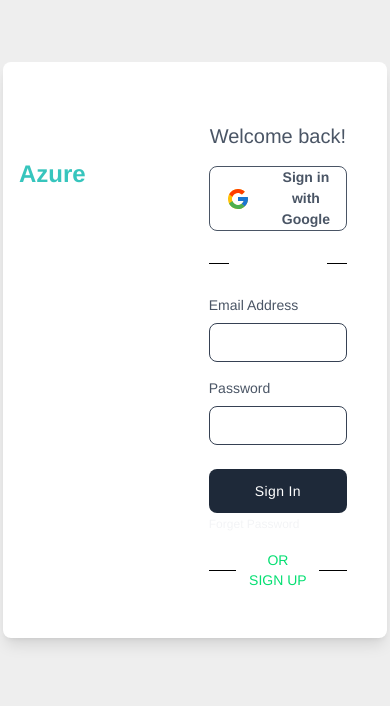
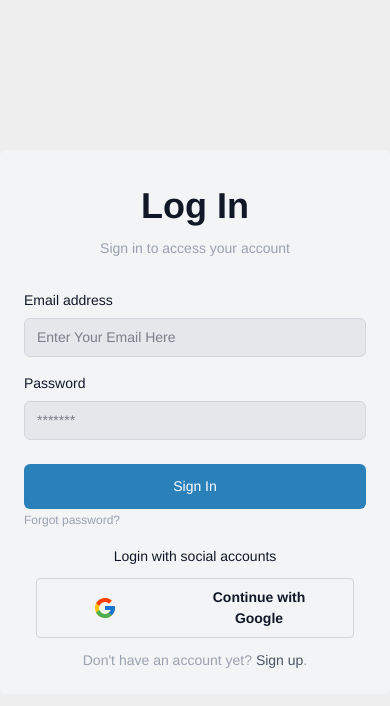
Before and after one commit to shamim-hossain008/azure-nest-client, a React (Vite) app: page /login in a window 390 px wide. Shown: the top 706 px of the page. Built offline with nearby package versions, Linux system fonts and the light colour scheme; no server answers.

Commit message:
fixed sing up & log in

```diff
--- a/src/Components/SocialLogin/SocialLogin.jsx
+++ b/src/Components/SocialLogin/SocialLogin.jsx
@@ -3,9 +3,9 @@ const SocialLogin = () => {
     <div>
       <button
         href="#"
-        className="flex items-center justify-center mt-4 text-gray-600 transition-colors duration-300 transform border rounded-lg dark:border-gray-700 dark:text-gray-200 hover:bg-gray-50 dark:hover:bg-gray-600"
+        className="disabled:cursor-not-allowed flex justify-center items-center space-x-2 rounded border m-3 p-2 border-gray-300 border-rounded cursor-pointer gap-0 "
       >
-        <div className="px-4 py-2">
+        <div className="px-12">
           <svg className="w-6 h-6" viewBox="0 0 40 40">
             <path
               d="M36.3425 16.7358H35V16.6667H20V23.3333H29.4192C28.045 27.2142 24.3525 30 20 30C14.4775 30 10 25.5225 10 20C10 14.4775 14.4775 9.99999 20 9.99999C22.5492 9.99999 24.8683 10.9617 26.6342 12.5325L31.3483 7.81833C28.3717 5.04416 24.39 3.33333 20 3.33333C10.7958 3.33333 3.33335 10.7958 3.33335 20C3.33335 29.2042 10.7958 36.6667 20 36.6667C29.2042 36.6667 36.6667 29.2042 36.6667 20C36.6667 18.8825 36.5517 17.7917 36.3425 16.7358Z"
@@ -27,7 +27,7 @@ const SocialLogin = () => {
         </div>
 
         <span className="w-5/6 px-4 font-bold text-center">
-          Sign in with Google
+          Continue with Google
         </span>
       </button>
     </div>
--- a/src/pages/Home/Banner/Banner.jsx
+++ b/src/pages/Home/Banner/Banner.jsx
@@ -43,7 +43,7 @@ const Banner = () => {
         {rooms.map((room) => (
           <SwiperSlide key={room._id}>
             <img
-              className="w-full h-96 mx-auto rounded-xl  overflow-hidden object-cover"
+              className="w-full h-4/5 mx-auto rounded-xl  overflow-hidden object-cover"
               src={room?.image}
             />
           </SwiperSlide>
--- a/src/pages/Home/Home/Home.jsx
+++ b/src/pages/Home/Home/Home.jsx
@@ -8,7 +8,7 @@ const Home = () => {
       <Helmet>
         <title>Azure-Nest | Vacation Home</title>
       </Helmet>
-      <div className=" w-full h-96 mt-0">
+      <div className=" w-full h-96 mt-0 ">
         <Banner />
       </div>
       <div>
--- a/src/pages/Login/Login.jsx
+++ b/src/pages/Login/Login.jsx
@@ -10,82 +10,56 @@ const Login = () => {
       <Helmet>
         <title>Azure-Nest | Login</title>
       </Helmet>
-      <div className="hero h-[700px]">
-        <div className="flex w-full max-w-sm mx-auto overflow-hidden bg-white rounded-lg shadow-lg dark:bg-gray-400 lg:max-w-4xl p-4">
-          <div class="flex items-center h-full lg:px-20 ">
-            <div>
-              <h2 class="text-2xl py-20 font-bold text-white sm:text-3xl">
-                <span className="text-[#37c5bd]">Azure</span>-
-                <span className="">Nest</span>
-              </h2>
-
-              <p class="max-w-xl text-white">
-                Enter your credentials to access your dashboard and stay updated
-                on your contests.
+      <div className="flex justify-center items-center min-h-screen">
+        <div className="flex flex-col max-w-md p-6 rounded-md sm:p-10 bg-gray-100 text-gray-900">
+          <div className="mb-8 text-center">
+            <h1 className="my-3 text-4xl font-bold">Log In</h1>
+            <p className="text-sm text-gray-400">
+              Sign in to access your account
             </p>
           </div>
-          </div>
-          <div className="w-full px-6 py-8 md:px-8 lg:w-1/2">
-            <p className="mt-3 text-xl text-center text-gray-600 dark:text-gray-200">
-              Welcome back!
-            </p>
-
-            <SocialLogin />
-
-            <form
-            // onSubmit={handleLogin}
-            >
-              <div className="flex items-center justify-between mt-4">
-                <span className="w-1/5 border-b dark:border-gray-500 lg:w-1/4"></span>
-
-                <p className="text-xs text-center text-white uppercase">
-                  or login with email
-                </p>
-
-                <span className="w-1/5 border-b  lg:w-1/4"></span>
-              </div>
-
-              <div className="mt-4">
-                <label
-                  className="block mb-2 text-sm font-medium text-gray-600 dark:text-gray-200"
-                  for="LoggingEmailAddress"
-                >
-                  Email Address
+          <form className="space-y-6 ng-untouched ng-pristine ng-valid">
+            <div className="space-y-4">
+              <div>
+                <label htmlFor="email" className="block mb-2 text-sm">
+                  Email address
                 </label>
                 <input
-                  id="LoggingEmailAddress"
-                  className="block w-full px-4 py-2 text-gray-700 bg-white border rounded-lg dark:bg-gray-800 dark:text-gray-300 dark:border-gray-600 focus:border-blue-400 focus:ring-opacity-40 dark:focus:border-blue-300 focus:outline-none focus:ring focus:ring-blue-300"
                   type="email"
                   name="email"
-                  onBlur={(e) => setEmail(e.target.value)}
+                  id="email"
+                  required
+                  placeholder="Enter Your Email Here"
+                  className="w-full px-3 py-2 border rounded-md border-gray-300 focus:outline-rose-500 bg-gray-200 text-gray-900"
+                  data-temp-mail-org="0"
                 />
               </div>
-
-              <div className="mt-4">
               <div>
-                  <label
-                    className="block mb-2 text-sm font-medium text-gray-600 dark:text-gray-200"
-                    for="loggingPassword"
-                  >
+                <div className="flex justify-between">
+                  <label htmlFor="password" className="text-sm mb-2">
                     Password
                   </label>
                 </div>
-
                 <input
-                  id="loggingPassword"
-                  className="block w-full px-4 py-2 text-gray-700 bg-white border rounded-lg dark:bg-gray-800 dark:text-gray-300 dark:border-gray-600 focus:border-blue-400 focus:ring-opacity-40 dark:focus:border-blue-300 focus:outline-none focus:ring focus:ring-blue-300"
                   type="password"
                   name="password"
+                  autoComplete="current-password"
+                  id="password"
+                  required
+                  placeholder="*******"
+                  className="w-full px-3 py-2 border rounded-md border-gray-300 focus:outline-rose-500 bg-gray-200 text-gray-900"
                 />
               </div>
+            </div>
 
-              <div className="mt-6">
+            <div>
               <button
                 disabled={loading}
-                  className="w-full px-6 py-3 text-sm font-medium tracking-wide text-white capitalize transition-colors duration-300 transform bg-gray-800 rounded-lg hover:bg-gray-700 focus:outline-none focus:ring focus:ring-gray-300 focus:ring-opacity-50"
+                type="submit"
+                className="bg-[#2A80B9] w-full rounded-md py-3 text-white"
               >
                 {loading ? (
-                    <ImSpinner9 className="animate-spin m-auto text-green-600" />
+                  <TbFidgetSpinner className="animate-spin m-auto" />
                 ) : (
                   "Sign In"
                 )}
@@ -93,29 +67,32 @@ const Login = () => {
             </div>
           </form>
           <div className="space-y-1">
-              <button
-                // onClick={handleResetPassword}
-                className="text-xs hover:underline hover:text-[#37c5bd] text-gray-100"
-              >
-                Forget Password
+            <button className="text-xs hover:underline hover:text-rose-500 text-gray-400">
+              Forgot password?
             </button>
           </div>
+          <div className="flex items-center pt-4 space-x-1">
+            <div className="flex-1 h-px sm:w-16 dark:bg-gray-700"></div>
+            <p className="px-3 text-sm dark:text-gray-400">
+              Login with social accounts
+            </p>
+            <div className="flex-1 h-px sm:w-16 dark:bg-gray-700"></div>
+          </div>
 
-            <div className="flex items-center justify-between mt-4">
-              <span className="w-1/5 border-b dark:border-gray-600 md:w-1/4"></span>
+          <div>
+            <SocialLogin />
+          </div>
 
+          <p className="px-6 text-sm text-center text-gray-400">
+            Don&apos;t have an account yet?{" "}
             <Link
               to="/signUp"
-                href="#"
-                className="text-sm uppercase text-center text-green-400 hover:underline"
+              className="hover:underline hover:text-rose-500 text-gray-600"
             >
-                or <br />
-                Sign Up
+              Sign up
             </Link>
-
-              <span className="w-1/5 border-b dark:border-gray-600 md:w-1/4"></span>
-            </div>
-          </div>
+            .
+          </p>
         </div>
       </div>
     </>
--- a/src/pages/SignUp/SignUp.jsx
+++ b/src/pages/SignUp/SignUp.jsx
@@ -12,129 +12,110 @@ const SignUp = () => {
         <title>Azure-Nest | SignUp </title>
       </Helmet>
       <section className="hero h-[700px]">
-        <div className="flex w-full max-w-sm mx-auto overflow-hidden  rounded-lg shadow-lg dark:bg-gray-400 lg:max-w-4xl p-4">
-          <div class="flex items-center h-full lg:px-20 ">
+        <div className="flex justify-center items-center min-h-screen">
+          <div className="flex flex-col max-w-md p-6 rounded-md sm:p-10 bg-gray-100 text-gray-900">
+            <div className="mb-8 text-center">
+              <h1 className="my-3 text-4xl font-bold">Sign Up</h1>
+              <p className="text-sm text-gray-400">Welcome to StayVista</p>
+            </div>
+            <form className="space-y-6">
+              <div className="space-y-4">
                 <div>
-              <h2 className="  text-2xl py-20 font-bold text-white sm:text-3xl">
-                <span className="text-[#37c5bd]">Azure</span>-
-                <span className="">Nest</span>
-              </h2>
-
-              <p class="max-w-xl text-white">
-                Sign up to start discovering and participating in exciting
-                challenges.
-              </p>
-            </div>
-          </div>
-          <>
-            <form
-              // onSubmit={handleSubmit(onSubmit)}
-              className="w-full px-6 py-8 md:px-8 lg:w-1/2"
-            >
-              <p className="mt-3 text-xl text-center text-gray-600 dark:text-gray-200">
-                Sign Up
-              </p>
-
-              <SocialLogin />
-
-              <div className="flex items-center justify-between mt-4">
-                <span className="w-1/5 border-b dark:border-gray-500 lg:w-1/4"></span>
-
-                <p className="text-xs text-center text-white uppercase  ">
-                  or Sign Up with email
-                </p>
-
-                <span className="w-1/5 border-b lg:w-1/4"></span>
-              </div>
-              <div className="mt-4">
-                <label
-                  className="block mb-2 text-sm font-medium text-gray-600 dark:text-gray-200"
-                  for="LoggingEmailAddress"
-                >
+                  <label htmlFor="email" className="block mb-2 text-sm">
                     Name
                   </label>
                   <input
-                  className="block w-full px-4 py-2 text-gray-700 bg-white border rounded-lg dark:bg-gray-800 dark:text-gray-300 dark:border-gray-600 focus:border-blue-400 focus:ring-opacity-40 dark:focus:border-blue-300 focus:outline-none focus:ring focus:ring-blue-300"
                     type="text"
-                  name="displayName"
+                    name="name"
+                    id="name"
+                    placeholder="Enter Your Name Here"
+                    className="w-full px-3 py-2 border rounded-md border-gray-300 focus:outline-rose-500 bg-gray-200 text-gray-900"
+                    data-temp-mail-org="0"
                   />
-
-                <span className="text-red-600">Name is required</span>
                 </div>
-
-              <div className="mt-4">
+                <div>
                   <label
-                  className="block mb-2 text-sm font-medium text-gray-600 dark:text-gray-200"
-                  for="LoggingEmailAddress"
+                    htmlFor="image"
+                    className="block mb-2  text-sm"
                   >
-                  Email Address
+                    Select Image:
                   </label>
                   <input
-                  className="block w-full px-4 py-2 text-gray-700 bg-white border rounded-lg dark:bg-gray-800 dark:text-gray-300 dark:border-gray-600 focus:border-blue-400 focus:ring-opacity-40 dark:focus:border-blue-300 focus:outline-none focus:ring focus:ring-blue-300"
+                    className="file-input file-input-gray"
+                    required
+                    type="file"
+                    id="image"
+                    name="image"
+                    accept="image/*"
+                  />
+                </div>
+                <div>
+                  <label htmlFor="email" className="block mb-2 text-sm">
+                    Email address
+                  </label>
+                  <input
                     type="email"
                     name="email"
+                    id="email"
+                    required
+                    placeholder="Enter Your Email Here"
+                    className="w-full px-3 py-2 border rounded-md border-gray-300 focus:outline-rose-500 bg-gray-200 text-gray-900"
+                    data-temp-mail-org="0"
                   />
-
-                <span className="text-red-600"> Email is required </span>
                 </div>
-
-              <div className="mt-4">
                 <div>
-                  <label
-                    className="block mb-2 text-sm font-medium text-gray-600 dark:text-gray-200"
-                    for="loggingPassword"
-                  >
+                  <div className="flex justify-between">
+                    <label htmlFor="password" className="text-sm mb-2">
                       Password
                     </label>
                   </div>
-
                   <input
-                  className="block w-full px-4 py-2 text-gray-700 bg-white border rounded-lg dark:bg-gray-800 dark:text-gray-300 dark:border-gray-600 focus:border-blue-400 focus:ring-opacity-40 dark:focus:border-blue-300 focus:outline-none focus:ring focus:ring-blue-300"
                     type="password"
                     name="password"
+                    autoComplete="new-password"
+                    id="password"
+                    required
+                    placeholder="*******"
+                    className="w-full px-3 py-2 border rounded-md border-gray-300 focus:outline-rose-500 bg-gray-200 text-gray-900"
                   />
                 </div>
-              <div className="mt-4">
-                <label className="block mb-2 text-sm font-medium text-gray-600 dark:text-gray-200">
-                  Photo URL
-                </label>
-                <input
-                  className="block w-full px-4 py-2 text-gray-700 bg-white border rounded-lg dark:bg-gray-800 dark:text-gray-300 dark:border-gray-600 focus:border-blue-400 focus:ring-opacity-40 dark:focus:border-blue-300 focus:outline-none focus:ring focus:ring-blue-300"
-                  type="url"
-                  name="photoURL"
-                />
-
-                <span className="text-red-600">Photo URL is required</span>
               </div>
 
-              <div className="mt-6">
+              <div>
                 <button
                   disabled={loading}
                   type="submit"
-                  className="w-full px-6 py-3 text-sm font-medium tracking-wide text-white capitalize transition-colors duration-300 transform bg-gray-800 rounded-lg hover:bg-gray-700 focus:outline-none focus:ring focus:ring-gray-300 focus:ring-opacity-50"
+                  className="bg-[#2A80B9] w-full rounded-md py-3 text-white"
                 >
                   {loading ? (
-                    <ImSpinner9 className="animate-spin text-blue-600 m-auto" />
+                    <TbFidgetSpinner className="animate-spin m-auto" />
                   ) : (
                     "Sign Up"
                   )}
                 </button>
               </div>
-
-              <div className="flex items-center justify-between mt-4">
-                <span className="w-1/5 border-b dark:border-gray-600 md:w-1/4"></span>
-
+            </form>
+            <div className="flex items-center pt-4 space-x-1">
+              <div className="flex-1 h-px sm:w-16 dark:bg-gray-700"></div>
+              <p className="px-3 text-sm dark:text-gray-400">
+                Sign up with social accounts
+              </p>
+              <div className="flex-1 h-px sm:w-16 dark:bg-gray-700"></div>
+            </div>
+            <>
+              <SocialLogin />
+            </>
+            <p className="px-6 text-sm text-center text-gray-400">
+              Already have an account?
               <Link
                 to="/login"
-                  className="text-xs text-[#37c5bd] uppercase hover:underline"
+                className="hover:underline hover:text-rose-500 text-gray-600"
               >
-                  Or sign In
+                Login
               </Link>
-
-                <span className="w-1/5 border-b dark:border-gray-600 md:w-1/4"></span>
+              .
+            </p>
           </div>
-            </form>
-          </>
         </div>
       </section>
     </div>
```
Also changed, not shown: src/pages/Home/Rooms/RoomDetails/RoomDetails.jsx (+4 -4 lines). Lines whose indentation alone changed are shown as unchanged.
